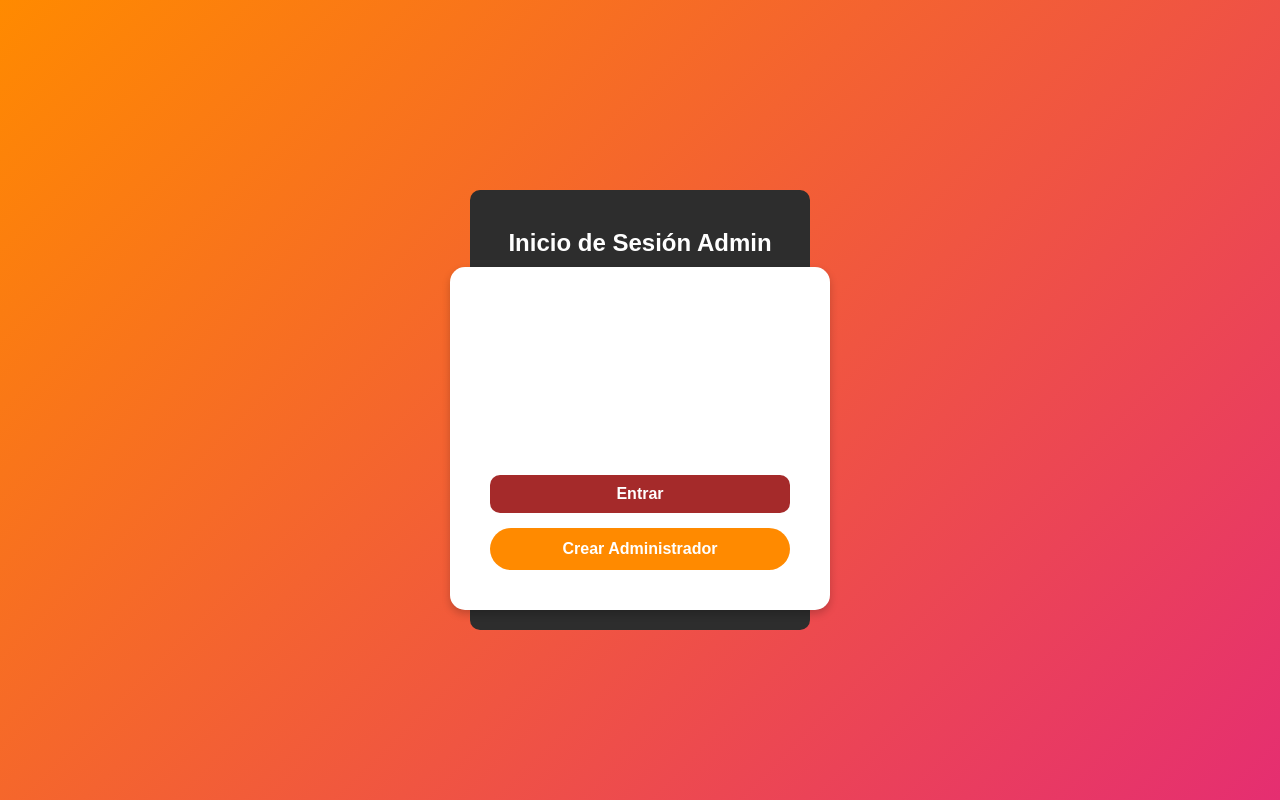
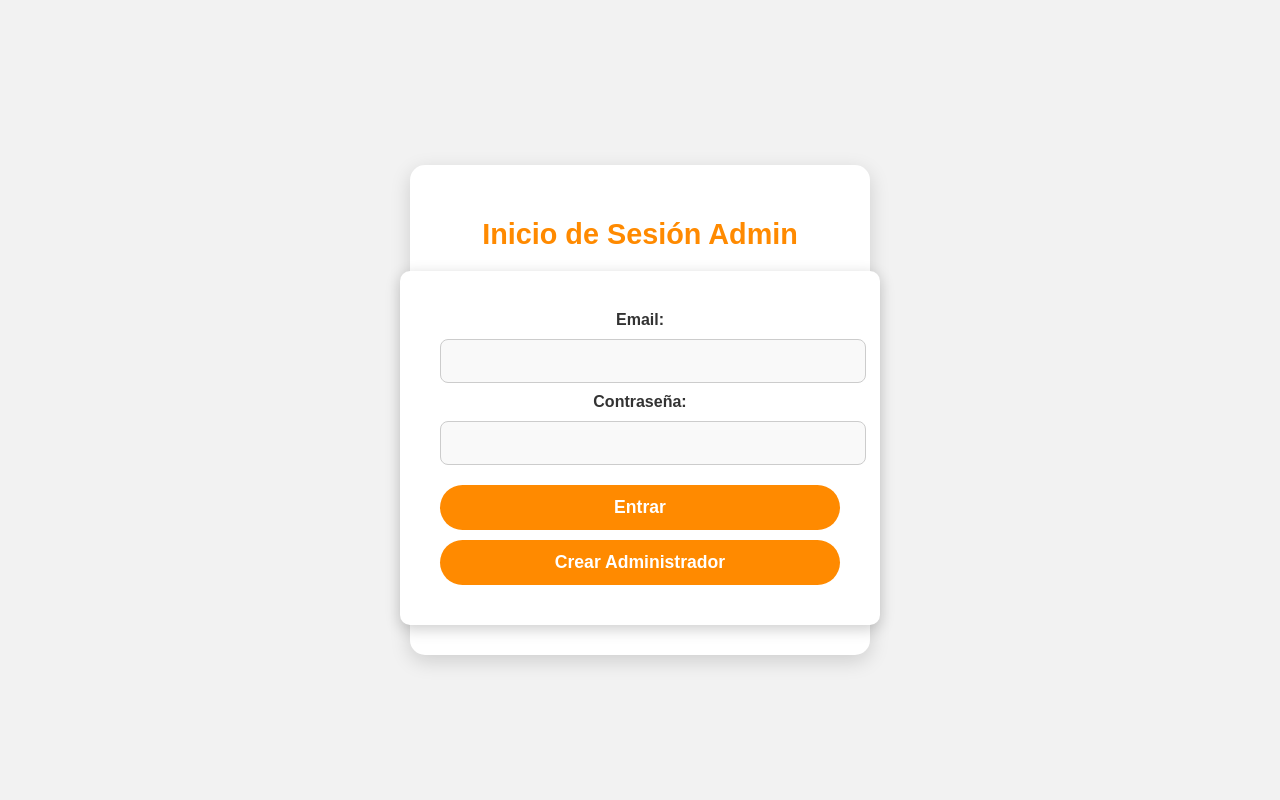
Before and after one commit to jairomoran01/parcialdos_front, a React (Vite) app: page /admin in a window 1280 px wide. Built offline with nearby package versions, Linux system fonts and the light colour scheme.

Commit message:
css cambiado

```diff
--- a/src/components/CreateAdmin.jsx
+++ b/src/components/CreateAdmin.jsx
@@ -18,7 +18,7 @@ function CreateAdmin() {
                 headers: {
                     'Content-Type': 'application/json',
                 },
-                body: JSON.stringify({ email, password, role: 'admin' }), // role: 'admin'
+                body: JSON.stringify({ email, password, role: 'admin' }),
             });
 
             if (response.ok) {
@@ -37,7 +37,12 @@ function CreateAdmin() {
         }
     };
 
+    const handleBack = () => {
+        navigate('/admin'); // Regresa a la vista de administración
+    };
+
     return (
+        <div className="create-admin-container">
             <form onSubmit={createAdmin}>
                 <h1>Crear Administrador</h1>
                 <h4>Email</h4>
@@ -58,6 +63,8 @@ function CreateAdmin() {
                 {success && <p style={{ color: 'green' }}>{success}</p>}
                 {error && <p style={{ color: 'red' }}>{error}</p>}
             </form>
+            <button className="btn" onClick={handleBack}>Volver a Admin Home</button>
+        </div>
     );
 }
 
--- a/src/components/styles/AdminHome.css
+++ b/src/components/styles/AdminHome.css
@@ -1,81 +1,91 @@
-.container {
-    height: 300px;
-    display: grid;
-    place-items: center;
+/* Estilos mejorados para el contenedor de inicio de sesión de admin */
+body {
+    display: flex;
+    justify-content: center;
+    align-items: center;
+    height: 100vh;
+    margin: 0;
+    background-color: #f2f2f2; /* Color de fondo claro */
+    font-family: 'Arial', sans-serif;
 }
 
-/* Nuevo estilo para el contenedor de inicio de sesión de admin */
 .admin-login-container {
     display: flex;
     flex-direction: column;
     align-items: center;
-    padding: 20px;
-    background-color: #2d2d2d;
-    border-radius: 10px;
-    width: 300px;
+    padding: 30px;
+    background-color: #ffffff; /* Color de fondo blanco */
+    border-radius: 15px;
+    width: 400px; /* Ancho aumentado para el formulario */
+    box-shadow: 0px 6px 20px rgba(0, 0, 0, 0.15);
     margin-top: 20px;
-    color: white;
+    color: #333; /* Color de texto gris oscuro */
 }
 
 .admin-login-container h2 {
-    font-size: 1.5rem;
-    margin-bottom: 10px;
+    color: #ff8a00; /* Color naranja */
+    font-size: 1.8rem;
+    margin-bottom: 20px;
+}
+
+.admin-login-container label {
+    margin: 10px 0 5px;
+    font-weight: bold;
+    font-size: 1rem;
 }
 
 .admin-login-container input {
     margin: 10px 0;
-    padding: 8px;
-    border-radius: 5px;
-    border: none;
+    padding: 12px;
+    border-radius: 8px;
+    border: 1px solid #ccc; /* Borde gris claro */
     width: 100%;
+    font-size: 1rem;
+    background-color: #f9f9f9; /* Color de fondo claro para entradas */
+    transition: all 0.3s ease;
 }
 
-#editSignos, #editPerfil {
-    margin-top: 0px;
-    margin: 100px;
-    width: 400px;
-    padding: 5px 50px 5px 10px;
-    border-radius: 10px;
-    background-color: rgb(71, 63, 63);
-    color: white;
+.admin-login-container input:focus {
+    outline: none;
+    border-color: #ff8a00; /* Color de borde al enfocar */
+    box-shadow: 0px 0px 6px rgba(255, 138, 0, 0.3); /* Sombra de enfoque */
 }
 
-#btnEditar, .btn {
-    margin-top: 10%;
-    padding: 10px;
-    border-radius: 10px;
-    background-color: brown;
+.admin-login-container button {
+    margin-top: 10px;
+    padding: 12px;
+    border: none;
+    border-radius: 30px;
+    background-color: #ff8a00; /* Color de fondo del botón */
     color: white;
+    font-weight: bold;
+    font-size: 1.1rem;
     cursor: pointer;
+    transition: background-color 0.3s ease;
 }
 
-#textoAdmin {
-    font-style: italic;
+.admin-login-container button:hover {
+    background-color: #ff7a00; /* Color del botón al pasar el mouse */
 }
 
-#textoEditar {
-    border-radius: 10px;
-    background-color: rgb(95, 82, 82);
-    color: white;
-    margin-bottom: 15px;
+.admin-login-container button:active {
+    background-color: #e06c00; /* Color del botón al hacer clic */
 }
 
-#btnHomeAdmin {
-    margin-top: 15px;
-    padding: 5px;
-    border-radius: 10px;
-    background-color: blue;
-    color: white;
-}
-
+/* Estilos para el botón de logout */
 .logout-button {
     position: absolute;
-    top: 10px;
-    right: 10px;
+    top: 20px;
+    right: 20px;
     background-color: #f44336; /* Color rojo */
     color: white;
     border: none;
     padding: 10px 20px;
     cursor: pointer;
     border-radius: 5px;
-  }
+    transition: background-color 0.3s;
+}
+
+.logout-button:hover {
+    background-color: #d32f2f; /* Color más oscuro al pasar el mouse */
+}
--- a/src/components/styles/Form.css
+++ b/src/components/styles/Form.css
@@ -1,84 +1,89 @@
+/* Form.css */
+
 body {
     display: flex;
     justify-content: center;
     align-items: center;
-    min-height: 100vh;
-    background: linear-gradient(135deg, #ff8a00, #e52e71);
-    font-family: 'Arial', sans-serif;
+    height: 100vh;
     margin: 0;
+    font-family: Arial, sans-serif;
+    background-color: #e0f7fa; /* Fondo suave de azul azulejo */
 }
 
 form {
-    background-color: white;
+    background-color: #ffffff; /* Fondo blanco del formulario */
+    border-radius: 10px;
+    box-shadow: 0px 4px 15px rgba(0, 0, 0, 0.2);
     padding: 40px;
-    border-radius: 15px;
-    box-shadow: 0 4px 8px rgba(0, 0, 0, 0.2);
+    width: 100%;
     max-width: 400px;
-    width: 100%;
     text-align: center;
-    animation: fadeIn 1s ease-in-out;
 }
 
-@keyframes fadeIn {
-    from { opacity: 0; transform: translateY(-10px); }
-    to { opacity: 1; transform: translateY(0); }
-}
-
-#txtBienvenida {
-    font-family: 'Trebuchet MS', sans-serif;
-    font-size: 24px;
-    font-weight: bold;
-    color: #ff8a00;
+h1 {
+    color: #0277bd; /* Azul azulejo profundo */
+    font-size: 1.8rem;
     margin-bottom: 10px;
 }
 
-.txt {
-    font-family: 'Trebuchet MS', sans-serif;
-    font-size: 18px;
-    color: #555;
-    margin: 10px 0;
+h4 {
+    color: #01579b; /* Azul azulejo más oscuro */
+    margin: 15px 0 5px;
+    font-size: 1rem;
+    text-align: left;
 }
 
-.entry {
+input[type="email"],
+input[type="password"] {
     width: 100%;
-    padding: 12px;
-    margin: 10px 0;
-    border-radius: 25px;
-    border: 2px solid #e5e5e5;
-    font-size: 16px;
-    outline: none;
-    transition: border-color 0.3s;
+    padding: 10px;
+    margin: 8px 0 20px;
+    border: 1px solid #81d4fa; /* Borde azul suave */
+    border-radius: 8px;
+    font-size: 1rem;
+    background-color: #e1f5fe; /* Fondo azul claro en los inputs */
+    color: #0277bd; /* Texto en azul oscuro */
 }
 
-.entry:focus {
-    border-color: #ff8a00;
+input[type="email"]:focus,
+input[type="password"]:focus {
+    border-color: #0288d1; /* Borde azul más profundo al enfocar */
+    outline: none;
+    box-shadow: 0px 0px 6px rgba(2, 136, 209, 0.3);
 }
 
-button, #btnIngresar, #btnChangePassword, #btnCrearCuenta {
+button {
     width: 100%;
     padding: 12px;
     margin-top: 15px;
     border: none;
-    border-radius: 25px;
-    background-color: #ff8a00;
-    color: white;
+    border-radius: 8px;
+    font-size: 1rem;
     font-weight: bold;
-    font-size: 16px;
+    color: #ffffff;
     cursor: pointer;
-    transition: background-color 0.3s, transform 0.2s;
 }
 
-button:hover, #btnIngresar:hover, #btnChangePassword:hover, #btnCrearCuenta:hover {
-    background-color: #e52e71;
-    transform: translateY(-3px);
+.btn {
+    background-color: #0288d1; /* Botón azul azulejo */
+    transition: background-color 0.3s ease;
 }
 
-button:active, #btnIngresar:active, #btnChangePassword:active, #btnCrearCuenta:active {
-    transform: translateY(1px);
+.btn:hover {
+    background-color: #0277bd; /* Azul más oscuro en hover */
 }
 
-#error {
-    color: red;
-    font-size: 14px;
-    margin-top: 5px;
+button[type="button"] {
+    background-color: #81d4fa; /* Azul suave para el botón de registro */
+    color: #01579b; /* Azul oscuro para el texto */
 }
+
+button[type="button"]:hover {
+    background-color: #4fc3f7; /* Azul un poco más intenso en hover */
+}
+
+p {
+    margin-top: 10px;
+    font-size: 0.9rem;
+    color: #d32f2f; /* Rojo suave para mensajes de error */
+}
--- a/src/components/styles/UserHome.css
+++ b/src/components/styles/UserHome.css
@@ -1,33 +1,75 @@
+/* UserHome.css */
+
+body {
+  display: flex;
+  justify-content: center;
+  align-items: center;
+  height: 100vh;
+  margin: 0;
+  font-family: Arial, sans-serif;
+  background-color: #e0f7fa; /* Fondo en tono azulejo claro */
+}
+
 .user-container {
-    display: flex;
-    flex-direction: column;
-    align-items: center;
-    gap: 20px;
+  background-color: #ffffff;
+  border-radius: 10px;
+  padding: 30px;
+  width: 100%;
+  max-width: 500px;
+  box-shadow: 0px 4px 15px rgba(0, 0, 0, 0.2);
+  text-align: center;
+}
+
+h2 {
+  color: #0277bd;
+  font-size: 1.8rem;
+  margin-bottom: 20px;
 }
 
 .user-container input[type="text"] {
-    width: 200px;
-    padding: 8px;
-    border-radius: 5px;
-    border: 1px solid #ccc;
+  width: 100%;
+  padding: 10px;
+  margin: 15px 0;
+  border: 1px solid #81d4fa;
+  border-radius: 8px;
+  font-size: 1rem;
+  background-color: #e1f5fe;
+  color: #0277bd;
+}
+
+.user-container input[type="text"]:focus {
+  outline: none;
+  border-color: #0288d1;
+  box-shadow: 0px 0px 6px rgba(2, 136, 209, 0.3);
 }
 
 .user-container button {
-    padding: 10px 20px;
-    background-color: #4CAF50;
-    color: white;
+  width: 100%;
+  padding: 12px;
+  margin-top: 10px;
+  font-size: 1rem;
+  font-weight: bold;
   border: none;
-    border-radius: 5px;
+  border-radius: 8px;
+  color: #ffffff;
+  background-color: #0288d1;
   cursor: pointer;
+  transition: background-color 0.3s ease;
 }
 
 .user-container button:hover {
-    background-color: #45a049;
+  background-color: #0277bd;
+}
+
+.user-container p {
+  color: #d32f2f;
+  font-size: 0.9rem;
+  margin-top: 10px;
 }
 
 table {
   width: 100%;
-    max-width: 600px;
+  max-width: 500px;
   margin-top: 20px;
   border-collapse: collapse;
 }
@@ -37,14 +79,38 @@
 }
 
 th, td {
-    padding: 8px;
+  padding: 10px;
   text-align: center;
+  font-size: 1rem;
 }
 
 th {
-    background-color: #f2f2f2;
+  background-color: #0288d1;
+  color: #ffffff;
 }
 
 tbody tr:nth-child(even) {
-    background-color: #f9f9f9;
+  background-color: #e1f5fe;
 }
+
+tbody tr:nth-child(odd) {
+  background-color: #ffffff;
+}
+
+button[type="button"] {
+  width: 100%;
+  margin-top: 20px;
+  padding: 10px;
+  font-size: 1rem;
+  font-weight: bold;
+  color: #ffffff;
+  background-color: #4fc3f7;
+  border: none;
+  border-radius: 8px;
+  cursor: pointer;
+  transition: background-color 0.3s ease;
+}
+
+button[type="button"]:hover {
+  background-color: #81d4fa;
+}
```
Also changed, not shown: src/components/styles/CreateAdmin.css (+49 -15 lines). Lines whose indentation alone changed are shown as unchanged.
